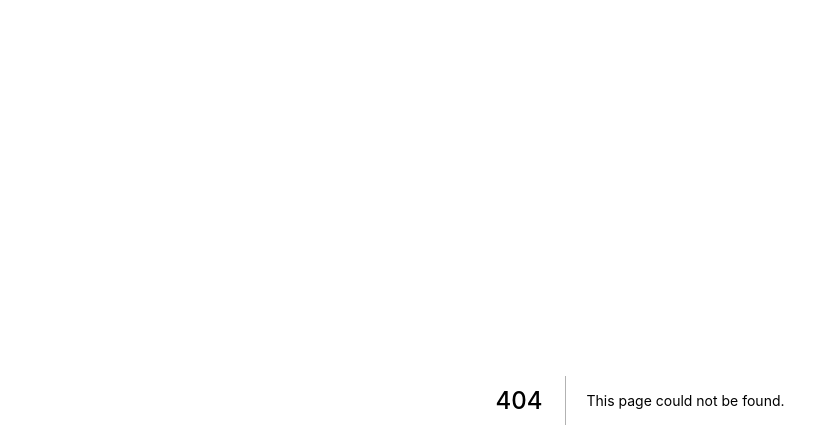
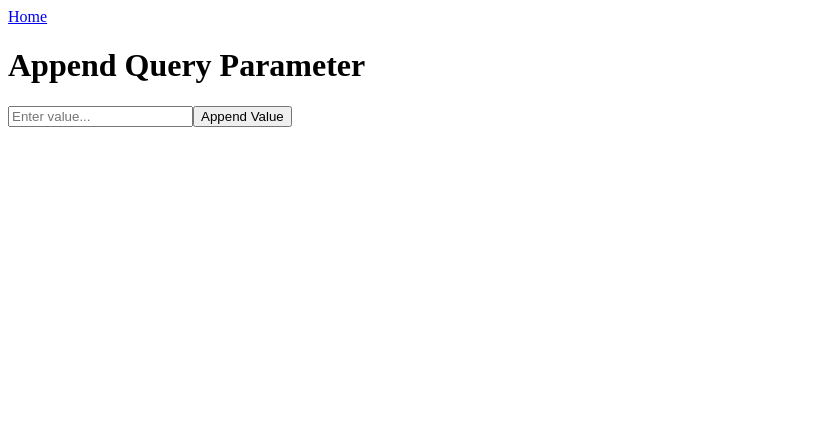
Before and after one commit to venky0195/nextjs-ssr-isr-demo-revalidation-test, a Next.js app: page /queryParamPage in a window 1280 px wide. Before the commit this address had no page. Shown: the top 448 px of the page, without its empty margins (0-839 px from the left). Built offline with nearby package versions, Linux system fonts and the light colour scheme.

Commit message:
add queryParamPage

```diff
--- /dev/null
+++ b/pages/queryParamPage.js
@@ -0,0 +1,33 @@
+// pages/QueryParamPage.js
+import { useState } from 'react';
+import Link from 'next/link';
+import { useRouter } from 'next/router';
+
+export default function QueryParamPage() {
+  const [inputValue, setInputValue] = useState('');
+  const router = useRouter();
+
+  const handleInputChange = (e) => {
+    setInputValue(e.target.value);
+  };
+
+  const handleButtonClick = () => {
+    router.push(`/query?value=${inputValue}`);
+  };
+
+  return (
+    <main>
+      <div>
+        <Link href="/">Home</Link>
+      </div>
+      <h1>Append Query Parameter</h1>
+      <input
+        type="text"
+        value={inputValue}
+        onChange={handleInputChange}
+        placeholder="Enter value..."
+      />
+      <button onClick={handleButtonClick}>Append Value</button>
+    </main>
+  );
+}
```
